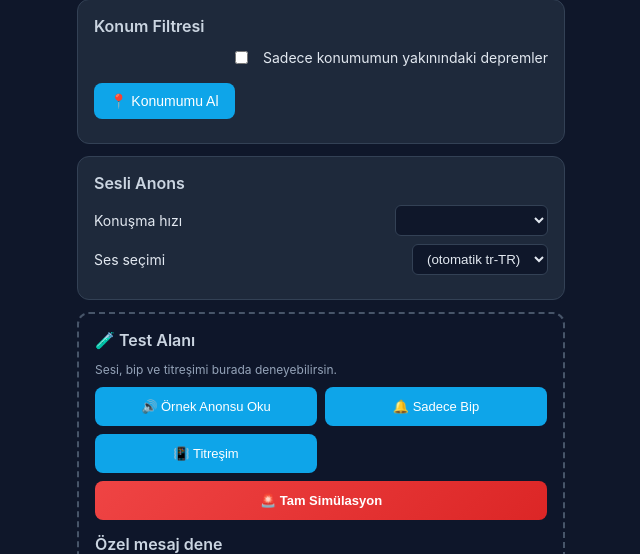
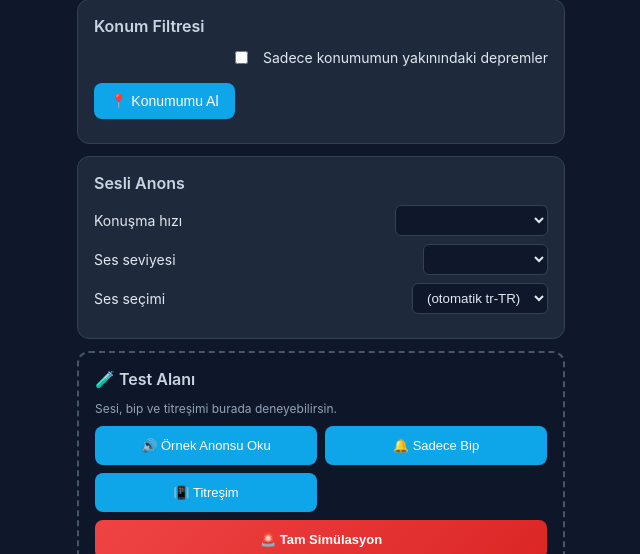
Before and after one commit to firdevsbahsi/deprem-telsizi, a Flask app: page /ayarlar in a window 1280 px wide. Shown: the part 203-757 px from the top of the page, without its empty margins (319-959 px from the left). Run offline with Flask 3, Linux system fonts and the light colour scheme; data that the repository does not hold is empty.

Commit message:
ayar: ses seviyesi (TTS volume + bip masterGain) - varsayilan max

```diff
--- a/web/static/app.js
+++ b/web/static/app.js
@@ -25,6 +25,7 @@
     lon: ayarOku("ayar_lon", null),
     yaricap: ayarOku("ayar_yaricap", 500),
     sesHiz: ayarOku("ayar_ses_hiz", 1.0),
+    sesSeviyesi: ayarOku("ayar_ses_seviyesi", 1.0),
     sesAdi: ayarOku("ayar_ses_adi", ""),
   };
 
@@ -113,7 +114,7 @@
     if (!audioCtx) {
       audioCtx = new (window.AudioContext || window.webkitAudioContext)();
       masterGain = audioCtx.createGain();
-      masterGain.gain.value = 0.18;
+      masterGain.gain.value = 0.18 * (parseFloat(A.sesSeviyesi) || 1.0);
       masterGain.connect(audioCtx.destination);
     }
     if (audioCtx.state === "suspended") {
@@ -166,6 +167,7 @@
       if (v) u.voice = v;
       u.rate = parseFloat(A.sesHiz) || 1.0;
       u.pitch = 1.0;
+      u.volume = parseFloat(A.sesSeviyesi) || 1.0;
       u.onend = () => resolve();
       u.onerror = () => resolve();
       speechSynthesis.speak(u);
--- a/web/static/ayarlar.js
+++ b/web/static/ayarlar.js
@@ -13,6 +13,7 @@
   const konumAl = $("konum-al");
   const konumBilgi = $("konum-bilgi");
   const sesHiz = $("ses-hiz");
+  const sesSeviyesi = $("ses-seviyesi");
   const sesSecim = $("ses-secim");
   const sifirla = $("sifirla");
   // Test paneli
@@ -42,6 +43,7 @@
   yaricapDeger.textContent = yaricap.value + " km";
   yaricapRow.style.display = konumAktif.checked ? "" : "none";
   sesHiz.value = oku("ayar_ses_hiz", 1.0);
+  sesSeviyesi.value = oku("ayar_ses_seviyesi", 1.0);
 
   const lat = oku("ayar_lat", null);
   const lon = oku("ayar_lon", null);
@@ -89,6 +91,10 @@
     }, { enableHighAccuracy: false, timeout: 10000 });
   });
   sesHiz.addEventListener("change", () => yaz("ayar_ses_hiz", parseFloat(sesHiz.value)));
+  sesSeviyesi.addEventListener("change", () => {
+    yaz("ayar_ses_seviyesi", parseFloat(sesSeviyesi.value));
+    if (masterGain) masterGain.gain.value = 0.18 * (parseFloat(sesSeviyesi.value) || 1.0);
+  });
   sesSecim.addEventListener("change", () => yaz("ayar_ses_adi", sesSecim.value));
 
   // ── Test paneli yardımcıları ──────────────────────────
@@ -99,7 +105,7 @@
     if (!audioCtx) {
       audioCtx = new (window.AudioContext || window.webkitAudioContext)();
       masterGain = audioCtx.createGain();
-      masterGain.gain.value = 0.18;
+      masterGain.gain.value = 0.18 * (parseFloat(sesSeviyesi.value) || 1.0);
       masterGain.connect(audioCtx.destination);
     }
     if (audioCtx.state === "suspended") audioCtx.resume().catch(() => {});
@@ -138,6 +144,7 @@
       const u = new SpeechSynthesisUtterance(metin);
       u.lang = "tr-TR";
       u.rate = parseFloat(sesHiz.value) || 1.0;
+      u.volume = parseFloat(sesSeviyesi.value) || 1.0;
       const ad = sesSecim.value;
       if (ad) {
         const v = speechSynthesis.getVoices().find(x => x.name === ad);
@@ -229,7 +236,7 @@
   });
   sifirla.addEventListener("click", () => {
     if (!confirm("Tüm ayarlar sıfırlansın mı?")) return;
-    ["ayar_min","ayar_konum_aktif","ayar_lat","ayar_lon","ayar_yaricap","ayar_ses_hiz","ayar_ses_adi"]
+    ["ayar_min","ayar_konum_aktif","ayar_lat","ayar_lon","ayar_yaricap","ayar_ses_hiz","ayar_ses_seviyesi","ayar_ses_adi"]
       .forEach(k => localStorage.removeItem(k));
     location.reload();
   });
--- a/web/static/sw.js
+++ b/web/static/sw.js
@@ -3,7 +3,7 @@
 //  - HTML/CSS/JS/manifest: cache-first (offline çalışsın)
 //  - /api/* : network-only (her zaman taze veri)
 
-const CACHE = "deprem-pwa-v11";
+const CACHE = "deprem-pwa-v12";
 const ON_BELLEK_DOSYALAR = [
   "/",
   "/m1",
--- a/web/templates/ayarlar.html
+++ b/web/templates/ayarlar.html
@@ -52,6 +52,15 @@
         </select>
       </label>
       <label class="satir">
+        <span>Ses seviyesi</span>
+        <select id="ses-seviyesi">
+          <option value="0.3">Düşük (%30)</option>
+          <option value="0.5">Orta (%50)</option>
+          <option value="0.75">Yüksek (%75)</option>
+          <option value="1.0" selected>Maks (%100)</option>
+        </select>
+      </label>
+      <label class="satir">
         <span>Ses seçimi</span>
         <select id="ses-secim"><option value="">(otomatik tr-TR)</option></select>
       </label>
```
